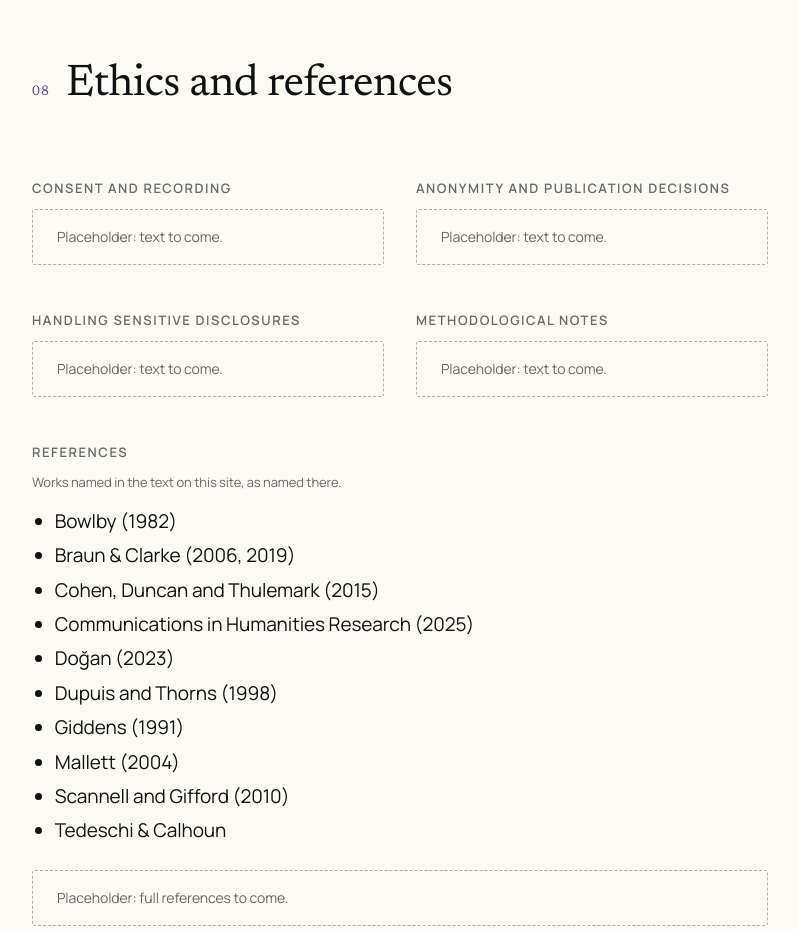
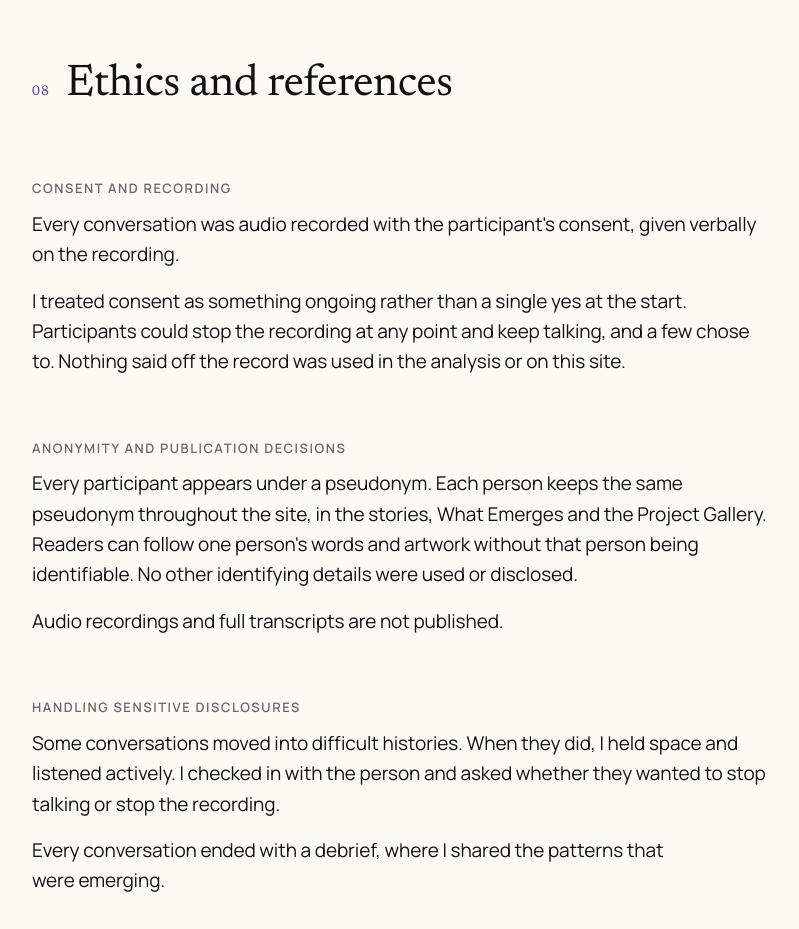
Before and after one commit to bethanysarana/home, an Astro site: page /home/research in a window 1280 px wide. Shown: the part 8900-9829 px from the top of the page, without its empty margins (352-1151 px from the left). Built offline with nearby package versions, Linux system fonts and the light colour scheme; Astro itself is replaced by a stand-in of ours.

Commit message:
Research: add approved ethics text, remove methodological notes
Co-Authored-By: Claude Opus 5.5 <noreply@anthropic.com>
Claude-Session: https://claude.ai/code/session_01W1yrxN4cjAse3eFhbRgqtF

```diff
--- /dev/null
+++ b/src/data/ethics.ts
@@ -0,0 +1,16 @@
+// Ethics text for The Research, approved by Bethany on 26 Nov 2026.
+// Drafted from her notes; "Nothing said off the record…" is her own sentence.
+export const ETHICS: { title: string; paragraphs: string[] }[] = [
+  { title: 'Consent and recording', paragraphs: [
+    "Every conversation was audio recorded with the participant's consent, given verbally on the recording.",
+    'I treated consent as something ongoing rather than a single yes at the start. Participants could stop the recording at any point and keep talking, and a few chose to. Nothing said off the record was used in the analysis or on this site.',
+  ] },
+  { title: 'Anonymity and publication decisions', paragraphs: [
+    "Every participant appears under a pseudonym. Each person keeps the same pseudonym throughout the site, in the stories, What Emerges and the Project Gallery. Readers can follow one person's words and artwork without that person being identifiable. No other identifying details were used or disclosed.",
+    'Audio recordings and full transcripts are not published.',
+  ] },
+  { title: 'Handling sensitive disclosures', paragraphs: [
+    'Some conversations moved into difficult histories. When they did, I held space and listened actively. I checked in with the person and asked whether they wanted to stop talking or stop the recording.',
+    'Every conversation ended with a debrief, where I shared the patterns that were emerging.',
+  ] },
+];
--- a/src/pages/research/index.astro
+++ b/src/pages/research/index.astro
@@ -8,6 +8,7 @@ import R from '../../data/research.json';
 import { DEMOGRAPHICS } from '../../data/demographics';
 import { TOTAL_PARTICIPANTS } from '../../data/participants';
 import { href } from '../../data/navigation';
+import { ETHICS } from '../../data/ethics';
 
 const SECTIONS = [
   { id: 'origins', title: 'Project origins' },
@@ -209,10 +210,10 @@ const L = R.limitations;
       <section id="ethics" aria-labelledby="h-ethics">
         <h2 id="h-ethics"><span class="n">{num('ethics')}</span>{title('ethics')}</h2>
         <div class="ethics">
-          {['Consent and recording', 'Anonymity and publication decisions', 'Handling sensitive disclosures', 'Methodological notes'].map((t) => (
+          {ETHICS.map((e) => (
             <div>
-              <h3 class="sub">{t}</h3>
-              <aside class="placeholder" aria-label="Placeholder"><p>Placeholder: text to come.</p></aside>
+              <h3 class="sub">{e.title}</h3>
+              <div class="prose">{e.paragraphs.map((p) => <p>{p}</p>)}</div>
             </div>
           ))}
         </div>
@@ -341,8 +342,7 @@ const L = R.limitations;
   details[open] summary::after { content: '−'; }
   details .prose { padding-bottom: var(--space-5); }
 
-  .ethics { display: grid; grid-template-columns: 1fr 1fr; gap: 0 var(--space-6); }
-  .ethics .placeholder { margin-top: 0; }
+  .ethics { display: grid; gap: 0; }
   .refs { margin: 0; padding-left: 1.2em; display: grid; gap: var(--space-1); }
 
   @media (max-width: 1023px) {
```
Also changed, not shown: MIGRATION_NOTES.md (+4 -0 lines).
